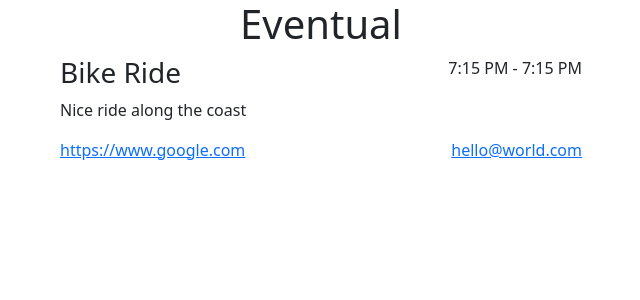
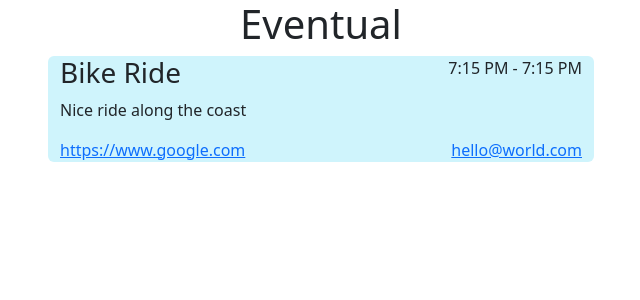
Before and after one commit to bldg14/eventual, a React (Create React App) app: page / in a window 1280 px wide. Shown: the top 300 px of the page, without its empty margins (319-959 px from the left). Built offline with nearby package versions, Linux system fonts and the light colour scheme.

Commit message:
Add style classes
The classes applied are to give the container a border-radius, overflow-hidden and a light blue background color

```diff
--- a/src/event/event.tsx
+++ b/src/event/event.tsx
@@ -28,7 +28,7 @@ export const Event = ({
   email,
 }: EventProps) => {
   return (
-    <Container>
+    <Container className="rounded overflow-hidden bg-info-subtle">
       <Row>
         <Col>
           <h3>{title}</h3>
```
